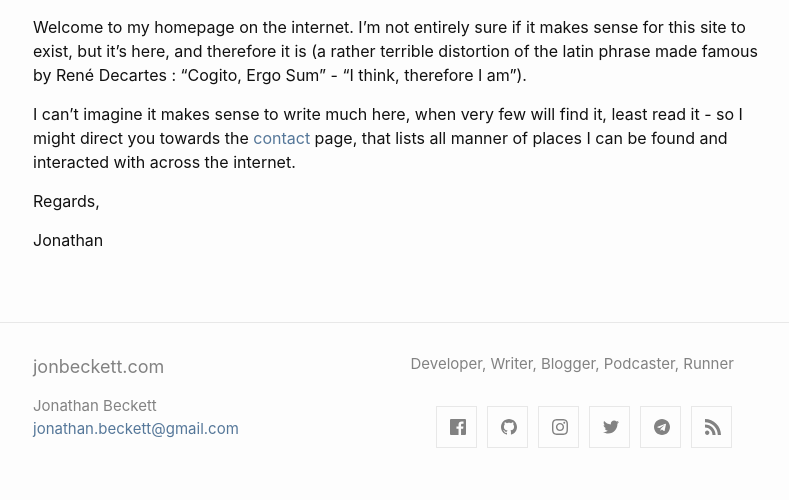
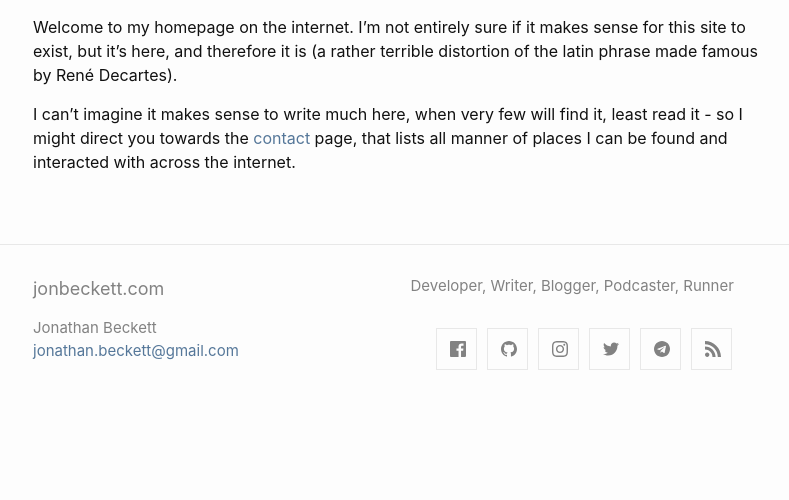
Before and after one commit to quark-bar/jonbeckett.github.io, a Jekyll site: the page built from _posts/2020-05-07-begin-again.md, in a window 1280 px wide. Shown: the part 646-1146 px from the top of the page, without its empty margins (237-1026 px from the left). Built offline with Jekyll 4.4.1, drawn with Linux system fonts in a browser that asks for light colours; comment, search, counter and statistics services are not loaded; after the commit the page ends 1068 px from its top, so only the background shows below that.

Commit message:
Update 2020-05-07-begin-again.md

```diff
--- a/_posts/2020-05-07-begin-again.md
+++ b/_posts/2020-05-07-begin-again.md
@@ -5,10 +5,6 @@ layout: post
 image: https://source.unsplash.com/IuLgi9PWETU/1280x720
 ---
 
-Welcome to my homepage on the internet. I'm not entirely sure if it makes sense for this site to exist, but it's here, and therefore it is (a rather terrible distortion of the latin phrase made famous by René Decartes : "Cogito, Ergo Sum" - "I think, therefore I am").
+Welcome to my homepage on the internet. I'm not entirely sure if it makes sense for this site to exist, but it's here, and therefore it is (a rather terrible distortion of the latin phrase made famous by René Decartes).
 
 I can't imagine it makes sense to write much here, when very few will find it, least read it - so I might direct you towards the [contact](/contact) page, that lists all manner of places I can be found and interacted with across the internet.
-
-Regards,
-
-Jonathan
```
